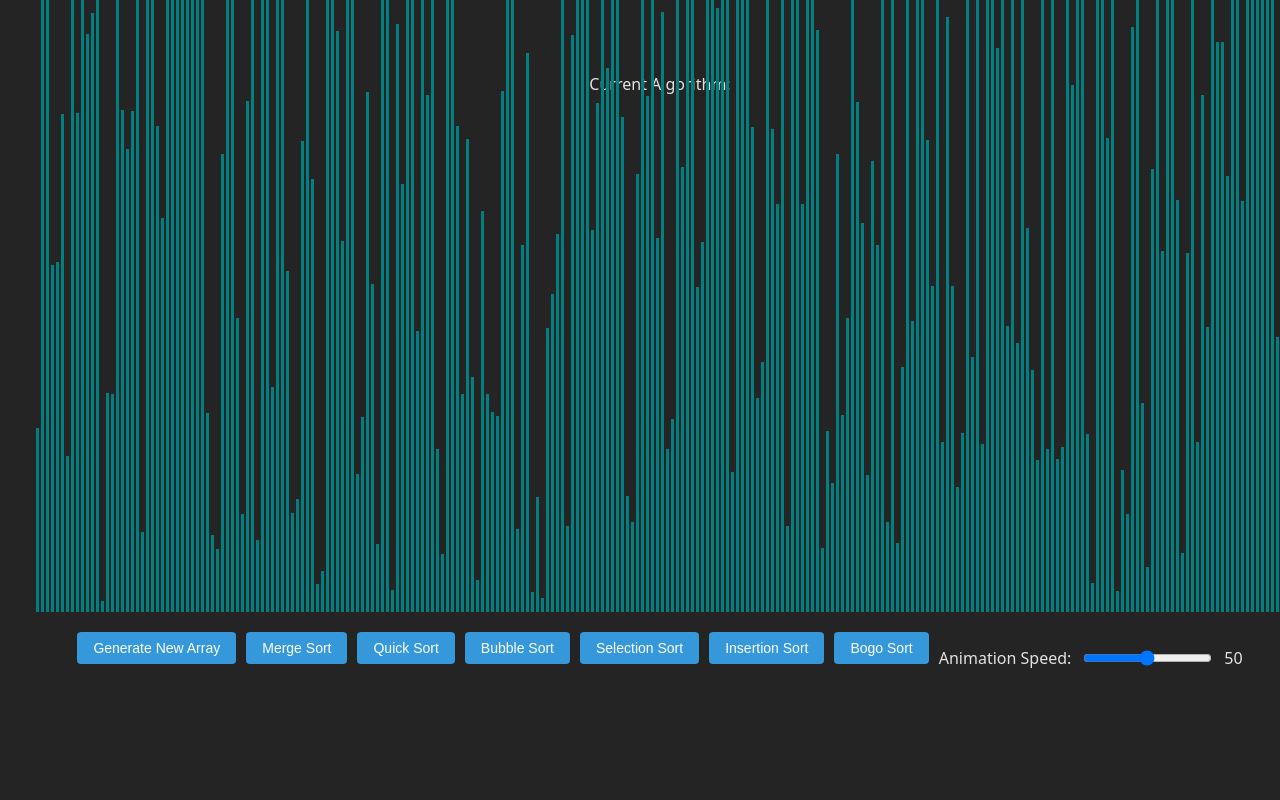
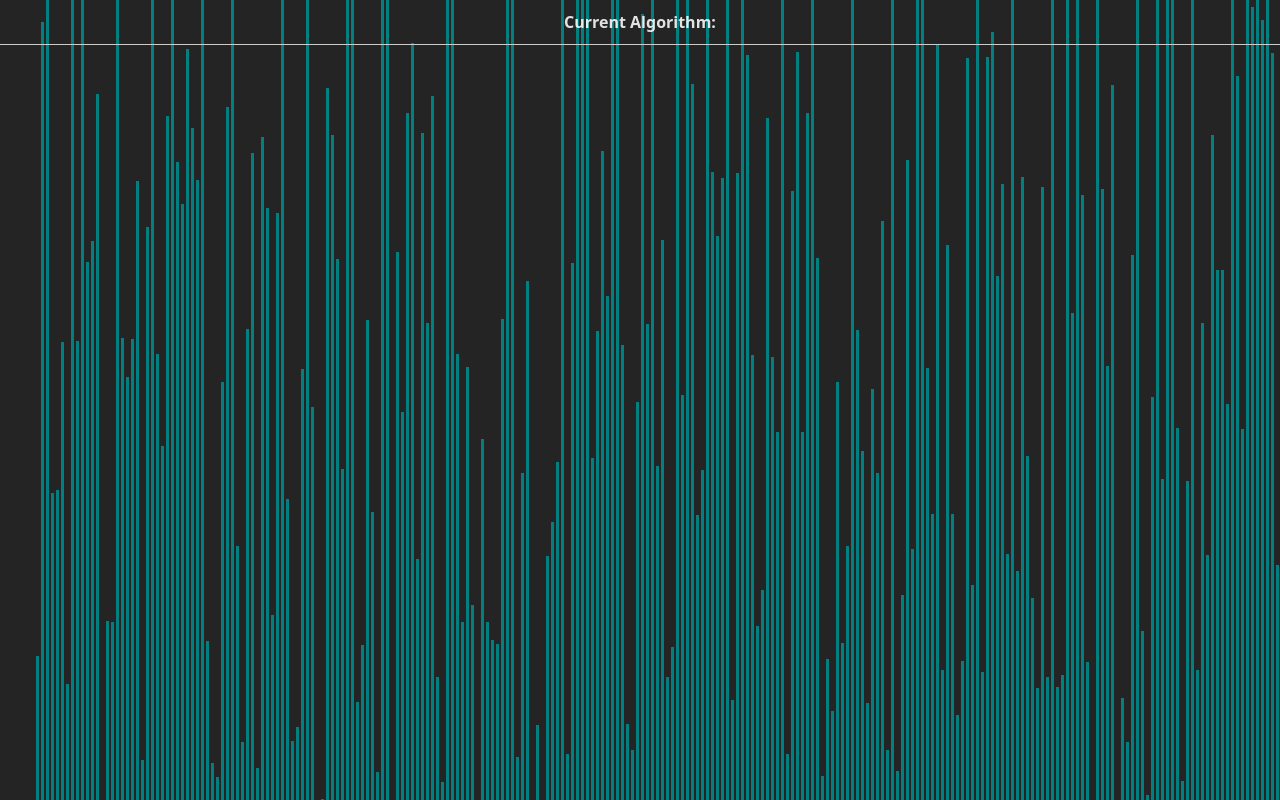
Before and after one commit to juic-in/DSA-Visualiser, a React (Vite) app in the folder dsa-visualiser/: page /sorting in a window 1280 px wide. Built offline with nearby package versions, Linux system fonts and the light colour scheme.

Commit message:
feat: updated for header, reduced max interval , to ensure that it actually fits on the page

```diff
--- a/dsa-visualiser/src/components/SortingVisualiser/SortingVisualiser.css
+++ b/dsa-visualiser/src/components/SortingVisualiser/SortingVisualiser.css
@@ -1,21 +1,35 @@
+/* Main container: no fixed positioning */
 .main-container {
+  width: 100%;
+  height: 100vh;
+  display: flex;
+  flex-direction: column;
+}
+
+/* Algo text appears at the top, fixed for visibility */
+.algo-type-text {
   position: fixed;
-  bottom: 0;
+  top: 0;
   left: 0;
   width: 100%;
-  height: auto;
-  margin: 0;
-  padding: 0;
+  text-align: center;
+  z-index: 10;
+  padding: 10px 0;
+  font-weight: bold;
+  border-bottom: 1px solid #ccc;
 }
 
+/* Wrapper sits below the fixed algo text */
 .visualiser-wrapper {
   display: flex;
   flex-direction: column;
   justify-content: space-between;
+  margin-top: 320px; /* Leaves space for the fixed header */
   width: 100%;
-  height: 100%;
+  height: calc(100vh - 320px); /* Adjusts to remaining height */
 }
 
+/* Array bars visualisation */
 .array-container {
   display: flex;
   justify-content: center;
@@ -23,15 +37,6 @@
   width: 100%;
   height: 60vh;
   margin-top: 20px;
-}
-
-.controls {
-  display: flex;
-  flex-direction: column;
-  align-items: center;
-  gap: 16px;
-  margin-top: 20px;
-  margin-bottom: 20px;
 }
 
 .array-bar {
@@ -50,13 +55,25 @@
   background-color: green;
 }
 
+/* Controls wrapper */
+.controls {
+  display: flex;
+  flex-direction: row;
+  justify-content: center;
+  align-items: center;
+  gap: 20px;
+  margin: 20px 0;
+}
+
+/* Buttons container (left side of controls) */
 .buttons-container {
   display: flex;
+  flex-wrap: wrap;
   justify-content: center;
   gap: 10px;
-  margin-bottom: 20px;
 }
 
+/* Slider container (right side of controls) */
 .speed-slider-container {
   display: flex;
   align-items: center;
--- a/dsa-visualiser/src/components/SortingVisualiser/SortingVisualiser.tsx
+++ b/dsa-visualiser/src/components/SortingVisualiser/SortingVisualiser.tsx
@@ -119,8 +119,9 @@ export const SortingVisualiser = ({ arraySize, min, max }: Props) => {
 
   return (
     <div className="main-container">
+      <div className="algo-type-text">Current Algorithm: {currentAlgorithm}</div>
+
       <div className="visualiser-wrapper">
-        <p className="algo-type-text">Current Algorithm: {currentAlgorithm}</p>
         <div className="array-container">
           {renderingArray.map((value, index) => (
             <div
@@ -138,7 +139,6 @@ export const SortingVisualiser = ({ arraySize, min, max }: Props) => {
         </div>
 
         <div className="controls">
-          <div className="buttons-container">
           <button onClick={() => resetArray()}>Generate New Array</button>
           <button onClick={() => animateSort('merge')}>Merge Sort</button>
           <button onClick={() => animateSort('quick')}>Quick Sort</button>
@@ -150,7 +150,6 @@ export const SortingVisualiser = ({ arraySize, min, max }: Props) => {
             Insertion Sort
           </button>
           <button onClick={() => animateSort('bogo')}>Bogo Sort</button>
-          </div>
 
           <div className="speed-slider-container">
             <label htmlFor="animationSpeed">Animation Speed: </label>
--- a/dsa-visualiser/src/index.css
+++ b/dsa-visualiser/src/index.css
@@ -18,3 +18,28 @@ html, body {
   margin: 0;
   overflow: hidden;
 }
+
+button {
+  display: flex;
+  background-color: #3498db;
+  color: white;
+  border: none;
+  padding: 8px 16px;
+  border-radius: 4px;
+  cursor: pointer;
+  font-size: 14px;
+  transition: background-color 0.2s ease;
+}
+
+button:hover {
+  background-color: #2980b9;
+}
+
+button:active {
+  background-color: #2471a3;
+}
+
+button:disabled {
+  background-color: #ccc;
+  cursor: not-allowed;
+}
```
Lines whose indentation alone changed are shown as unchanged.
